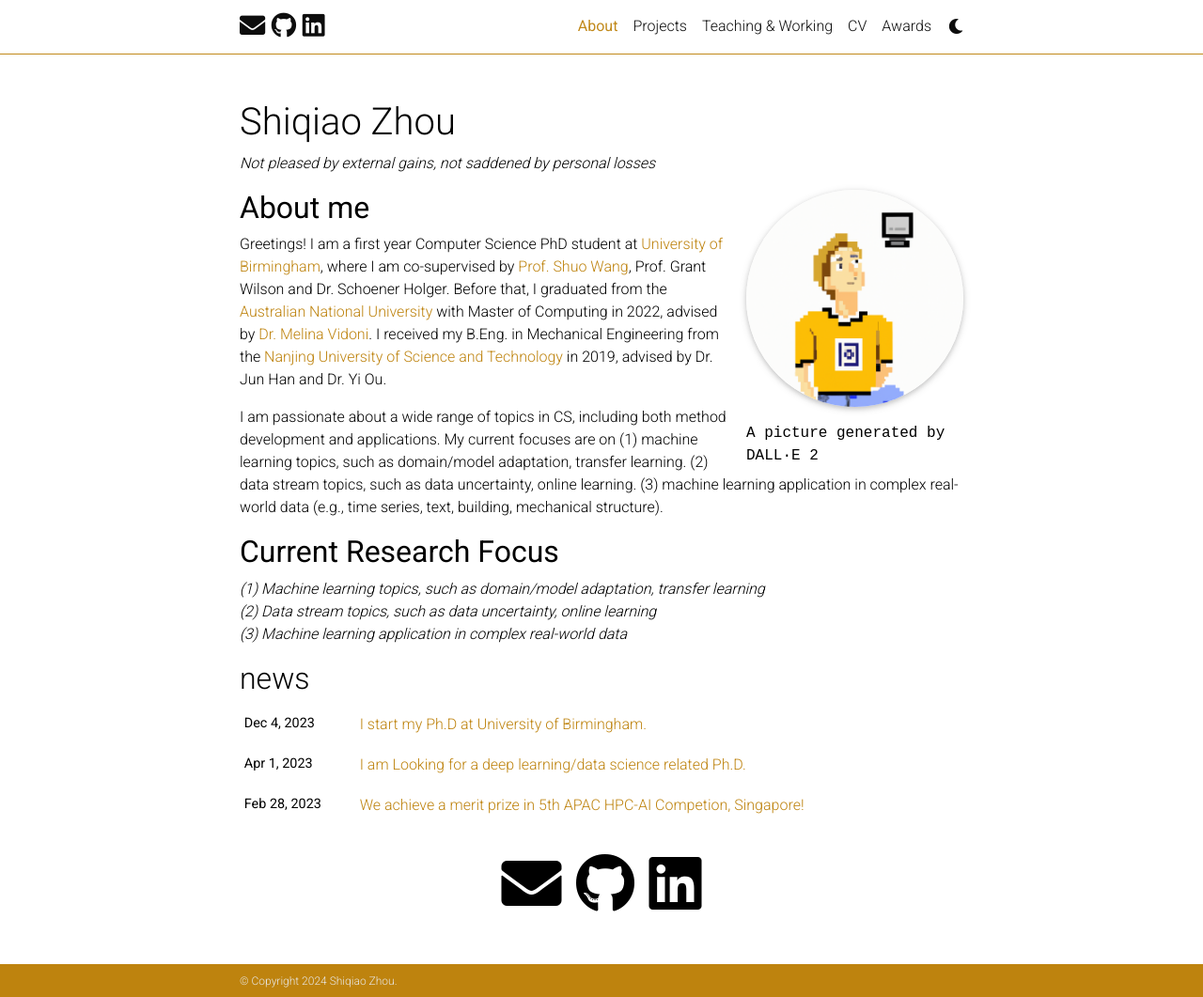
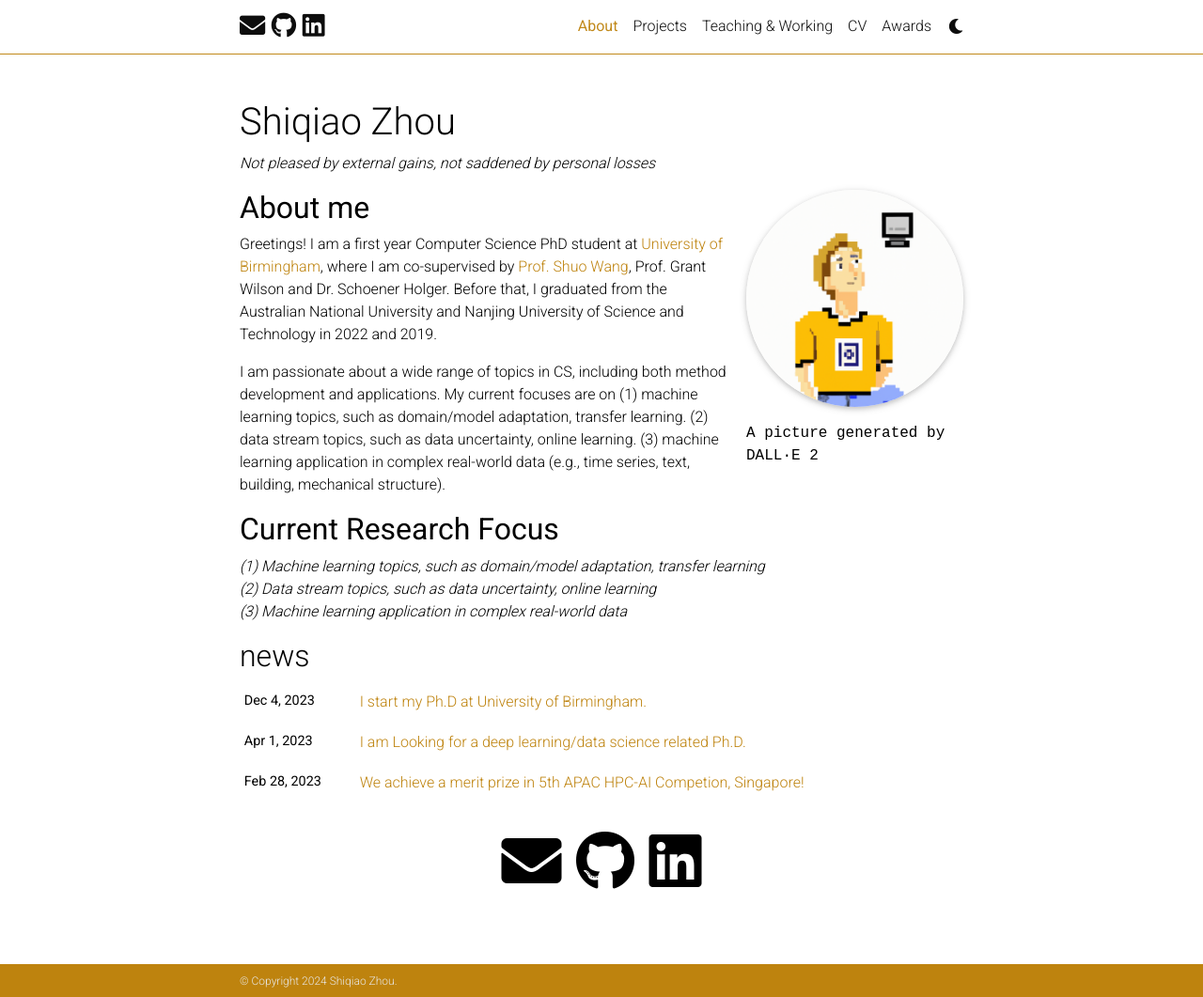
Before and after one commit to ShiqiaoZhou/ShiqiaoZhou.github.io, a Jekyll site: the page built from _pages/about.md, in a window 1280 px wide and 1061 px high. Shown: the whole window at 94% size. Built offline with Jekyll 4.4.1, drawn with Linux system fonts in a browser that asks for light colours; full-size pictures stand in for the smaller copies a plugin makes; comment, search, counter and statistics services are not loaded; a style sheet for code colours, icons or effects is not loaded; some of the changed lines change nothing that is shown.

Commit message:
abpout update

```diff
--- a/_pages/about.md
+++ b/_pages/about.md
@@ -15,11 +15,18 @@ selected_papers: false # includes a list of papers marked as "selected={true}"
 social: true  # includes social icons at the bottom of the page
 ---
 
-<h2 style="font-weight: bolder">About me</h2>
+<!-- <h2 style="font-weight: bolder">About me</h2>
 Greetings! I am a first year Computer Science PhD student at [University of Birmingham](https://www.birmingham.ac.uk/), where I am co-supervised by [Prof. Shuo Wang](https://phd-shuowang.weebly.com/), Prof. Grant Wilson and Dr. Schoener Holger. Before that, I graduated from the [Australian National University](https://https://www.anu.edu.au/) with Master of Computing in 2022, advised by [Dr. Melina Vidoni](https://melvidoni.rbind.io/#about). I received my B.Eng. in Mechanical Engineering from the [Nanjing University of Science and Technology](https://english.njust.edu.cn/) in 2019, advised by Dr. Jun Han and Dr. Yi Ou.
 
 
+I am passionate about a wide range of topics in CS, including both method development and applications. My current focuses are on (1) machine learning topics, such as domain/model adaptation, transfer learning. (2) data stream topics, such as data uncertainty, online learning. (3) machine learning application in complex real-world data (e.g., time series, text, building, mechanical structure). 20240802 version -->
+
+<h2 style="font-weight: bolder">About me</h2>
+Greetings! I am a first year Computer Science PhD student at [University of Birmingham](https://www.birmingham.ac.uk/), where I am co-supervised by [Prof. Shuo Wang](https://phd-shuowang.weebly.com/), Prof. Grant Wilson and Dr. Schoener Holger. Before that, I graduated from the Australian National University and Nanjing University of Science and Technology in 2022 and 2019.
+
+
 I am passionate about a wide range of topics in CS, including both method development and applications. My current focuses are on (1) machine learning topics, such as domain/model adaptation, transfer learning. (2) data stream topics, such as data uncertainty, online learning. (3) machine learning application in complex real-world data (e.g., time series, text, building, mechanical structure).
+
 
 <h2 style="font-weight: bolder">Current Research Focus</h2>
 <i>(1) Machine learning topics, such as domain/model adaptation, transfer learning</i><br>
```
